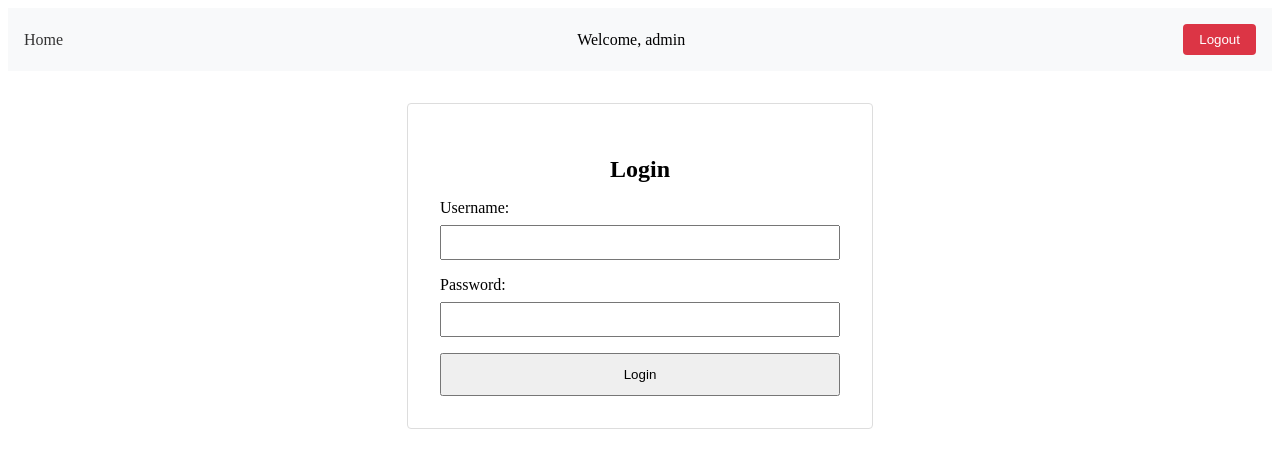
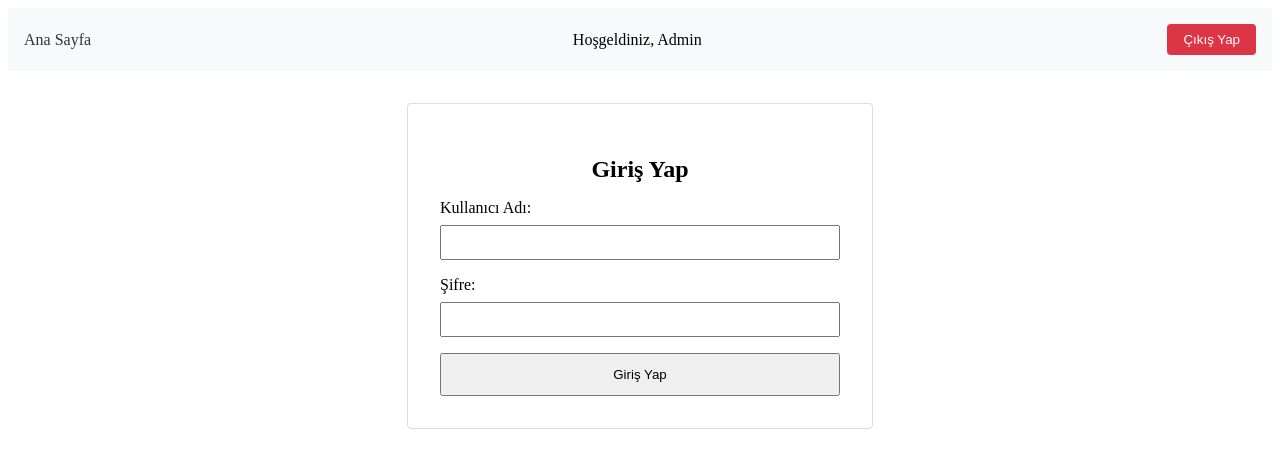
Before and after one commit to osmntahir/NonProfitHub, a Vue app in the folder admin-panel/: page /login in a window 1280 px wide. Shown: the top 468 px of the page. Built offline with nearby package versions, Linux system fonts and the light colour scheme; sample sign-in values are in the browser's storage.

Commit message:
Translate UI to Turkish and fix component functionality

```diff
--- a/admin-panel/src/components/Navbar.vue
+++ b/admin-panel/src/components/Navbar.vue
@@ -1,13 +1,12 @@
-<!-- src/components/Navbar.vue -->
 <template>
   <nav>
-    <router-link to="/">Home</router-link>
+    <router-link to="/">Ana Sayfa</router-link>
     <template v-if="isAuthenticated">
-      <span>Welcome, {{"admin"}}</span>
-      <button @click="logoutUser">Logout</button>
+      <span>Hoşgeldiniz, {{"Admin"}}</span>
+      <button @click="logoutUser">Çıkış Yap</button>
     </template>
     <template v-else>
-      <router-link to="/login">Login</router-link>
+      <router-link to="/login">Giriş Yap</router-link>
     </template>
   </nav>
 </template>
@@ -24,7 +23,7 @@ export default {
     const router = useRouter();
 
     const isAuthenticated = computed(() => authStore.isAuthenticated);
-    const user = computed(() => authStore.user);
+    const user = computed(() => authStore.user || 'Kullanıcı');
 
     const logoutUser = () => {
       authStore.logout();
--- a/admin-panel/src/views/AdminDashboard.vue
+++ b/admin-panel/src/views/AdminDashboard.vue
@@ -1,10 +1,9 @@
-<!-- src/views/AdminDashboard.vue -->
 <template>
   <div class="admin-dashboard">
-    <h1>Admin Dashboard</h1>
+    <h1>Yönetici Kontrol Paneli</h1>
     <div class="sections">
-      <router-link to="/admin/news">Manage News</router-link>
-      <router-link to="/admin/announcements">Manage Announcements</router-link>
+      <router-link to="/admin/news">Haberleri Yönet</router-link>
+      <router-link to="/admin/announcements">Duyuruları Yönet</router-link>
     </div>
     <router-view />
   </div>
--- a/admin-panel/src/views/Login.vue
+++ b/admin-panel/src/views/Login.vue
@@ -1,21 +1,21 @@
-<!-- src/views/Login.vue -->
 <template>
   <div class="login-container">
-    <h2>Login</h2>
+    <h2>Giriş Yap</h2>
     <form @submit.prevent="handleLogin">
       <div>
-        <label for="username">Username:</label>
+        <label for="username">Kullanıcı Adı:</label>
         <input v-model="username" type="text" id="username" required />
       </div>
       <div>
-        <label for="password">Password:</label>
+        <label for="password">Şifre:</label>
         <input v-model="password" type="password" id="password" required />
       </div>
-      <button type="submit">Login</button>
+      <button type="submit">Giriş Yap</button>
       <p v-if="error" class="error">{{ error }}</p>
     </form>
   </div>
 </template>
+
 <script>
 import { ref } from 'vue';
 import api from '../services/api';
@@ -39,8 +39,8 @@ export default {
           },
         });
 
-        // Token'ı doğru alıp almadığınızı kontrol edin
-        console.log('Login Yanıtı:', response.data);
+        // Token'ın doğru alınıp alınmadığını kontrol edin
+        console.log('Giriş Yanıtı:', response.data);
 
         const token = response.data.access_token;
 
@@ -51,7 +51,7 @@ export default {
           throw new Error('Token bulunamadı');
         }
       } catch (err) {
-        console.error('Login hatası:', err);
+        console.error('Giriş hatası:', err);
         error.value = 'Geçersiz kullanıcı adı veya şifre';
       }
     };
@@ -65,7 +65,6 @@ export default {
   },
 };
 </script>
-
 
 <style scoped>
 .login-container {
--- a/admin-panel/src/views/NotFound.vue
+++ b/admin-panel/src/views/NotFound.vue
@@ -1,8 +1,7 @@
-<!-- src/views/NotFound.vue -->
 <template>
   <div class="not-found">
-    <h2>404 - Page Not Found</h2>
-    <router-link to="/">Go to Home</router-link>
+    <h2>404 - Sayfa Bulunamadı</h2>
+    <router-link to="/">Ana Sayfaya Git</router-link>
   </div>
 </template>
 
```
Also changed, not shown: 1 other file (tests, documents, lock files or other folders).
